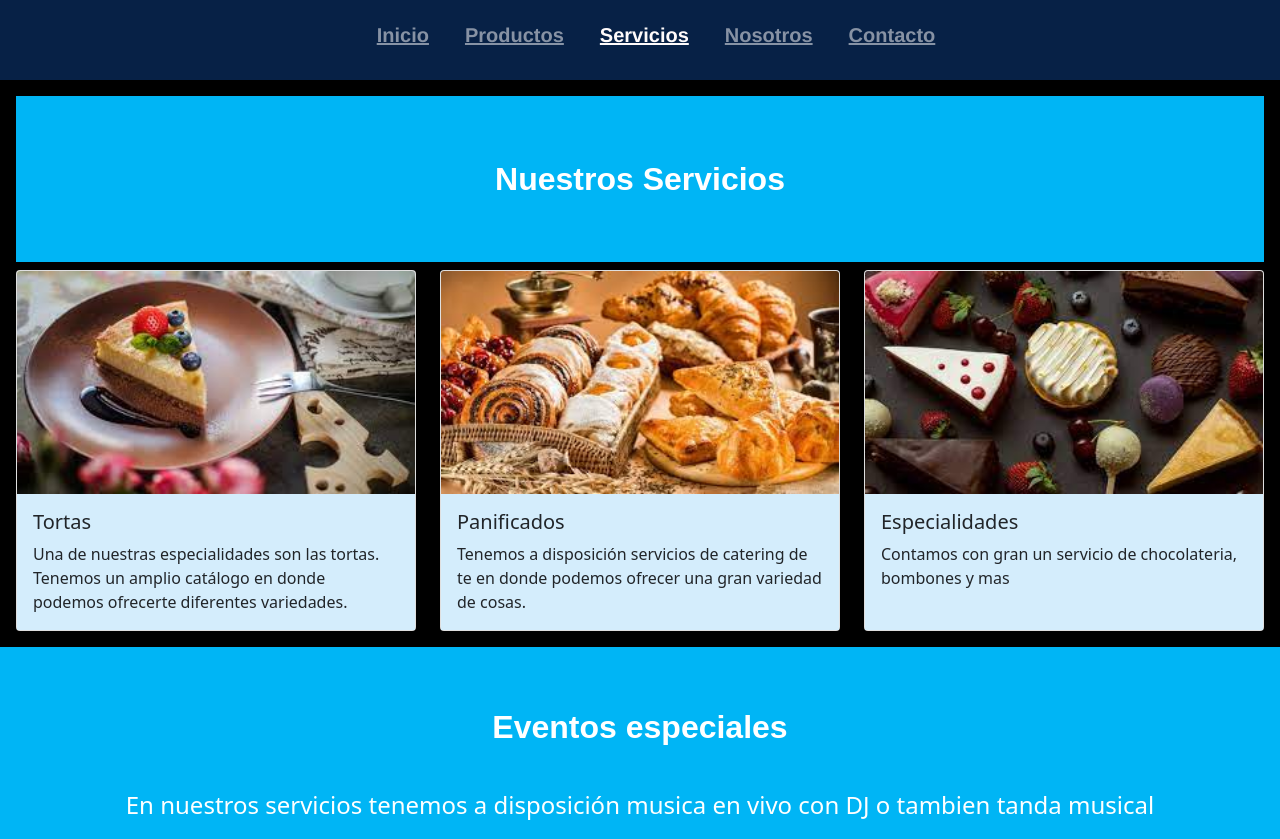
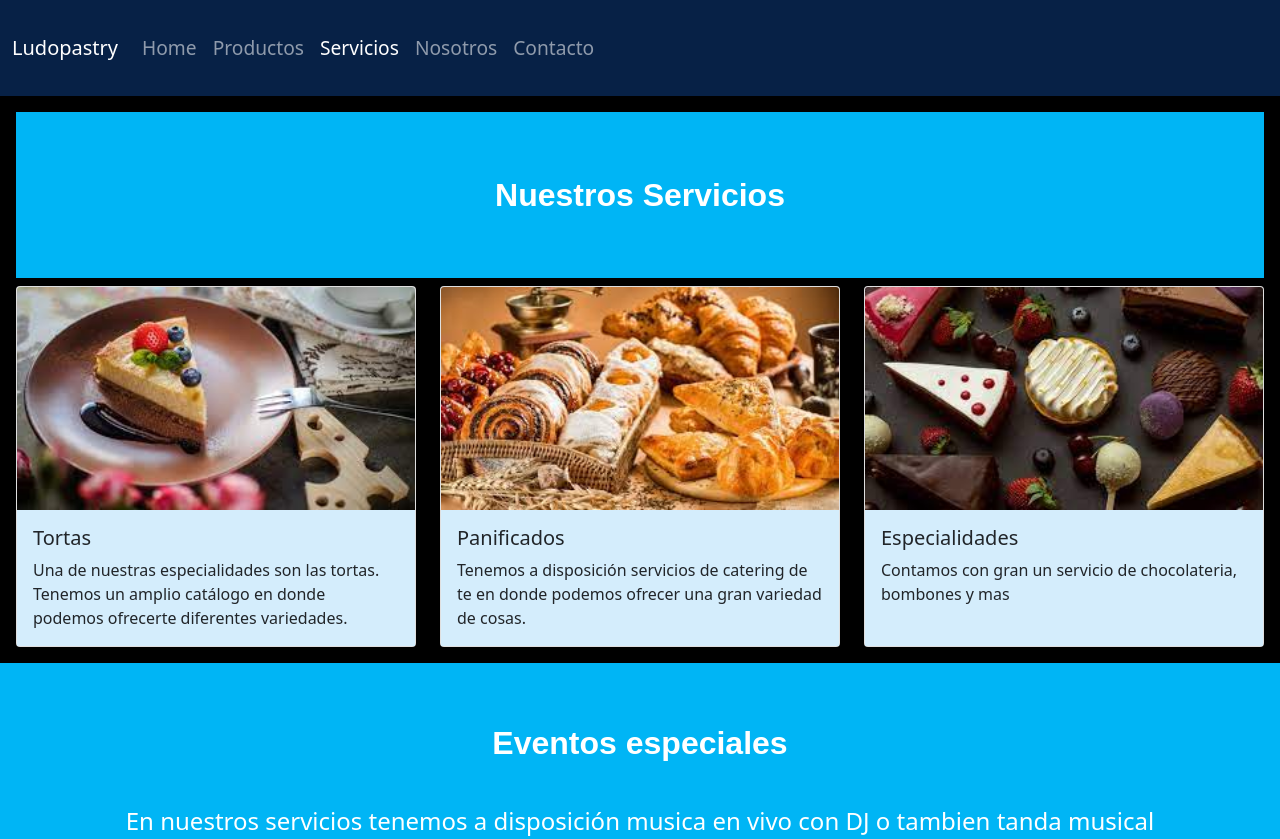
Before and after one commit to rcrossa/CursoHtml, a plain HTML site: page section/service.html in a window 1280 px wide. Shown: the top 839 px of the page. Drawn offline with nearby package versions, Linux system fonts and the light colour scheme.

Commit message:
Bootstrap and css

```diff
--- a/section/service.html
+++ b/section/service.html
@@ -15,14 +15,33 @@
 <body>
     <div class="wrapper_service">
         <header>
-            <nav id="menu_home">
-                <ul id="menu">
-                    <li><a href="../index.html">Inicio</a></li>
-                    <li><a href="./product.html">Productos</a></li>
-                    <li><a class="active_link" href="./service.html">Servicios</a></li>
-                    <li><a href="./about.html">Nosotros</a></li>
-                    <li><a href="./contact.html">Contacto</a></li>
-                </ul>
+            <nav class="navbar navbar-expand-lg navbar-dark bgnav">
+                <div class="container-fluid">
+                    <a class="navbar-brand" href="#">Ludopastry</a>
+                    <button class="navbar-toggler" type="button" data-bs-toggle="collapse" data-bs-target="#navbarNav"
+                        aria-controls="navbarNav" aria-expanded="false" aria-label="Toggle navigation">
+                        <span class="navbar-toggler-icon"></span>
+                    </button>
+                    <div class="collapse navbar-collapse" id="navbarNav">
+                        <ul class="navbar-nav">
+                            <li class="nav-item">
+                                <a class="nav-link" aria-current="page" href="../index.html">Home</a>
+                            </li>
+                            <li class="nav-item">
+                                <a class="nav-link" href="./product.html">Productos</a>
+                            </li>
+                            <li class="nav-item">
+                                <a class="nav-link active" href="./service.html">Servicios</a>
+                            </li>
+                            <li class="nav-item">
+                                <a class="nav-link" href="./about.html">Nosotros</a>
+                            </li>
+                            <li class="nav-item">
+                                <a class="nav-link" href="./contact.html">Contacto</a>
+                            </li>
+                        </ul>
+                    </div>
+                </div>
             </nav>
         </header>
         <main id="main_service">
--- a/styles/style.css
+++ b/styles/style.css
@@ -3,69 +3,23 @@
   margin: 0;
 }
 
+/* ------ Home Page -----*/
+/* Menu */
 
-/* Menu */
-header {
-  font-family: Helvetica;
-  margin: 0 auto;
+.bgnav {
   background-color: #072146;
-  display: flex;
-  width: 100%;
-  justify-content: center;
-  overflow-x: hidden;
-}
-
-#menu_home {
-  height: 80px;
-  display: flex;
-}
-
-ul {
-  list-style: none;
-  display: flex;
-
-}
-
-#menu_home ul li {
-  margin-top: 20px;
-  text-decoration: none;
-}
-
-#menu_home ul li a {
-  color: rgba(255, 253, 253, 0.519);
-  font-weight: 600;
-  font-size: 20px;
-  padding: 18px;
+  height: 5em;
+  font-size: larger;
+  font-weight: 500;
 }
 
 
-#menu_home ul li>a.active_link {
-  color: rgb(255, 251, 251);
-}
 
-/* ------ Home Page -----*/
-
-/* .carouselHome,
-.carousel-inner>.carousel-item>img {
-  width: 100%;
-} */
-
-/* - carousel - */
-
-/* .carousel-item {
-  height: 450px;
-} */
-
-/* .carousel-item>img {
-  object-fit: contain;
-} */
 
 /* - Section products - */
 .ourProduct {
   background-color: #D4EDFC;
   display: flex;
-  /* margin: 0;
-  padding: 0; */
 }
 
 .container>h2 {
@@ -95,8 +49,6 @@ ul {
 
 /* ---- Page product ----*/
 .main_container_product {
-  /* margin: 0;
-  padding: 0; */
   background-color: black;
 }
 
@@ -110,11 +62,7 @@ main>h1 {
   background-color: #00B5F5;
 }
 
-.videos {
-  /* background-color: cadetblue; */
-  /* margin: 0;
-  padding: 0; */
-}
+.videos {}
 
 .card-group {
   padding: 2em 1em 3em 1em;
@@ -132,7 +80,6 @@ main>h1 {
 }
 
 .card-body {
-  /* border-style: 15px solid green; */
   background-color: #D4EDFC;
 }
 
@@ -155,7 +102,7 @@ main>h1 {
 
 .container_service {
   display: grid;
-  height: 100vh;
+  height: 80vh;
   grid-template-columns: 1fr 1fr 1fr 1fr;
   grid-template-rows: 0.4fr 0.4fr 0.4fr 04fr 0.4fr;
   grid-template-areas:
@@ -167,7 +114,6 @@ main>h1 {
   ;
   grid-gap: 5px;
   text-align: center;
-  /* margin: 0em 0em 5em 0em; */
 }
 
 #content_1 {
@@ -186,6 +132,17 @@ main>h1 {
 
 #content_1>p {
   padding-top: 1em;
+  color: white;
+  font-weight: 400;
+  font-size: 1.5em;
+  line-height: 1.2em;
+}
+
+#content_2>p,
+#content_3>p,
+#content_4>p,
+#content_5>p {
+  padding-top: 1.5em;
   color: white;
   font-weight: 400;
   font-size: 1.5em;
@@ -519,7 +476,6 @@ footer {
   .content_service2,
   .content_service3,
   .content_service4 {
-    /* text-align: center; */
     padding: 1em 2em 2em 2em;
   }
 
@@ -615,7 +571,6 @@ footer {
   .content_item_2>img,
   .content_item_3>img {
     margin: 0.5em 0.5em 0.5em 0.5em;
-    /* padding: 0.5em 0.5em 0.5em 0.5em; */
   }
 
   /* ---- page service ---- */
@@ -629,7 +584,7 @@ footer {
     ;
     grid-gap: 5px;
     text-align: center;
-    margin-bottom: 6em;
+    margin-bottom: 0em;
   }
 
 }
@@ -675,8 +630,6 @@ footer {
 
   .datos_personales {
     list-style: none;
-
-
   }
 
   .datos_personales_items {
@@ -739,7 +692,7 @@ footer {
     ;
     grid-gap: 5px;
     text-align: center;
-    margin: 0em 0em 43em 0em;
+    margin: 0em 0em 34em 0em;
 
   }
 
```
Also changed, not shown: index.html (+27 -8 lines), section/about.html (+27 -8 lines), section/contact.html (+27 -8 lines), section/product.html (+27 -8 lines).
